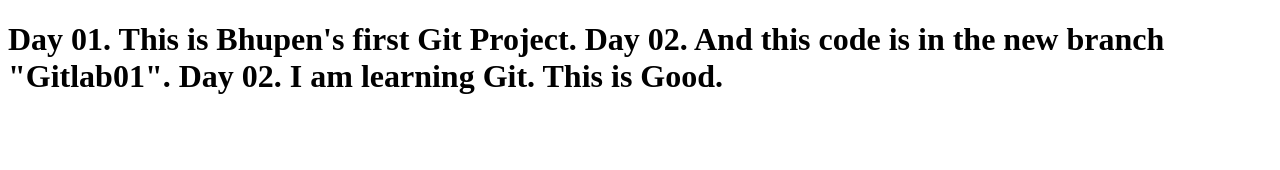
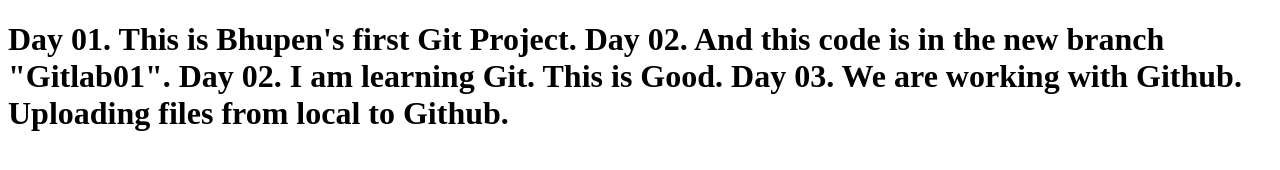
Before and after one commit to bhupendrabhati/myFirstLab, a plain HTML site: page index.html in a window 1280 px wide. Drawn offline with Linux system fonts and the light colour scheme.

Commit message:
Change in the file

```diff
--- a/index.html
+++ b/index.html
@@ -8,6 +8,6 @@
         Day 01. This is Bhupen's first Git Project.
         Day 02. And this code is in the new branch "Gitlab01".
         Day 02. I am learning Git. This is Good.
-    </h1>
+        Day 03. We are working with Github. Uploading files from local to Github.
 </body>
 </html>
```
